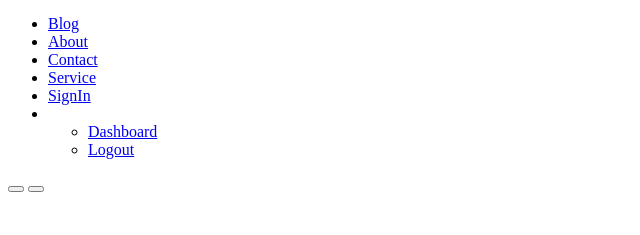
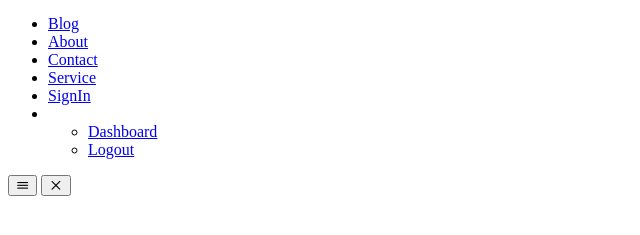
Before and after one commit to MccGrey/memoir, a plain HTML site: page index.html in a window 1280 px wide. Shown: the part 27-262 px from the top of the page, without its empty margins (0-640 px from the left). Drawn offline with nearby package versions, Linux system fonts and the light colour scheme.

Commit message:
add button icons and style variables

```diff
--- a/index.html
+++ b/index.html
@@ -7,6 +7,9 @@
 
     <!--CUSTOM STYLESHEET-->
     <link rel="stylesheet" href="style.css">
+
+    <!-- ICONSCOUT LINK-->
+     <link rel="stylesheet" href="https://unicons.iconscout.com/release/v4.0.8/css/line.css">
 </head>
 <body>
      <nav>
@@ -28,8 +31,8 @@
                     </ul>
                 </li>
             </ul>
-            <button id="open__nav-btn"></button>
-            <button id="close__nav-btn"></button>
+            <button id="open__nav-btn"><i class="uil uil-bars"></i></i></button>
+            <button id="close__nav-btn"><i class="uil uil-multiply"></i></button>
         </div>
      </nav>
 </body>
--- a/style.css
+++ b/style.css
@@ -0,0 +1,28 @@
+:root {
+    --color-primary: #6ffaf8;
+    --color-primary-light: hsl(242, 91%, 69, 18%);
+    --color-primary-variant: #5854c7;
+    --color-red: #da0f3f;
+    --color-red-light: hsl(346, 87%, 46%, 15%);
+    --color-green: #00c476;
+    --color-green-light: hsl(156, 100%, 38%, 15%);
+    --color-gray-900: #1e1e66;
+    --color-gray-700: #2d2b7c;
+    --color-gray-300: rgba(242, 242, 254, 0.3);
+    --color-gray-200: rgba(242, 242, 254, 0.7);
+    --color-white: #f2f2fe;
+    --color-bg: #0f0f3e;
+
+    --transition: all 300ms ease;
+
+    --container-width-lg: 74%;
+    --container-width-md: 88%;
+    --form-width: 40%;
+
+    --card-border-radius-1: 0.3rem;
+    --card-border-radius-2: 0.5rem;
+    --card-border-radius-3: 0.8rem;
+    --card-border-radius-4: 2rem;
+    --card-border-radius-5: 5rem;
+
+}
```
